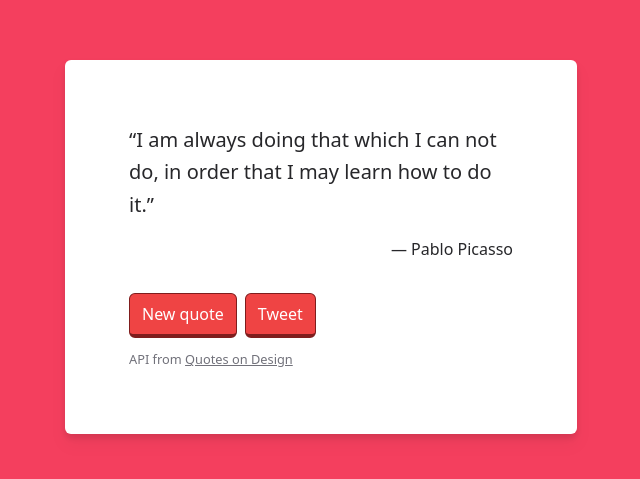
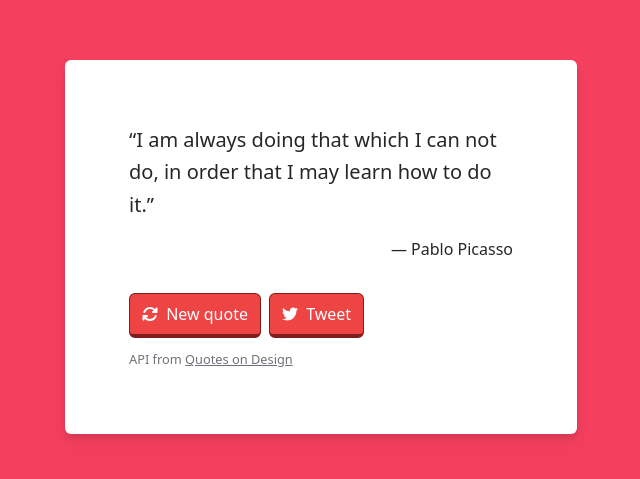
Before and after one commit to kevcomedia/fcc-random-quote-machine, a React (Vite) app: page / in a window 1280 px wide. Shown: the part 153-632 px from the top of the page, without its empty margins (319-959 px from the left). Built offline with nearby package versions, Linux system fonts and the light colour scheme.

Commit message:
Add button icons

```diff
--- a/src/components/Buttons.jsx
+++ b/src/components/Buttons.jsx
@@ -1,3 +1,7 @@
+import { FontAwesomeIcon } from '@fortawesome/react-fontawesome'
+import { faArrowsRotate } from '@fortawesome/free-solid-svg-icons'
+import { faTwitter } from '@fortawesome/free-brands-svg-icons'
+
 const Buttons = ({ quote, onNewQuote }) => {
   const handleNewQuoteClick = () => {
     onNewQuote()
@@ -14,7 +18,7 @@ const Buttons = ({ quote, onNewQuote }) => {
         type="button"
         onClick={handleNewQuoteClick}
       >
-        New quote
+        <FontAwesomeIcon className="mr-1" icon={faArrowsRotate} /> New quote
       </button>
       {quote && (
         <a
@@ -26,7 +30,7 @@ const Buttons = ({ quote, onNewQuote }) => {
           target="_blank"
           rel="noreferrer nofollow"
         >
-          Tweet
+          <FontAwesomeIcon className="mr-1" icon={faTwitter} /> Tweet
         </a>
       )}
     </div>
```
